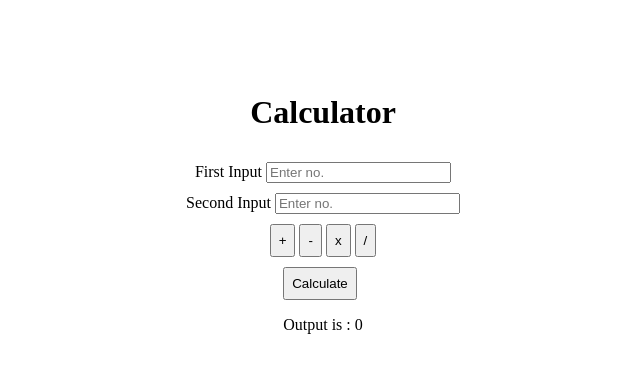
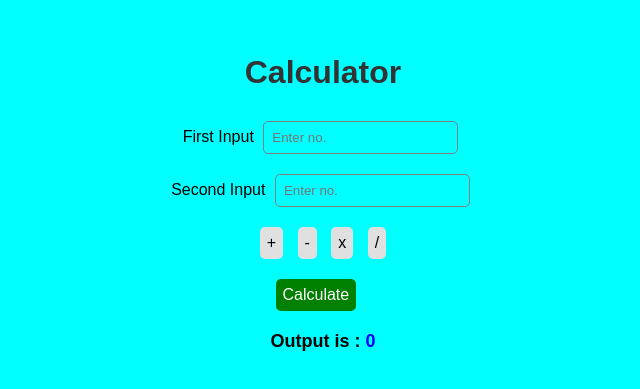
Before and after one commit to SparshAnand01/JavaScript, a plain HTML site: page javaScript lab/calculator/index.html in a window 1280 px wide. Shown: the part 197-586 px from the top of the page, without its empty margins (317-957 px from the left). Drawn offline with Linux system fonts and the light colour scheme.

Commit message:
Add files via upload

```diff
--- /dev/null
+++ b/javaScript lab/TodoList/class4.css
@@ -0,0 +1,73 @@
+* {
+    margin: 0;
+    padding: 0;
+    box-sizing: border-box;
+}
+
+body {
+    font-family: Arial, sans-serif;
+    background-color: bisque;
+    padding: 30px;
+}
+
+#root {
+    width: 400px;
+    margin: auto;
+}
+
+#inputDiv {
+    background-color: white;
+    padding: 20px;
+    border-radius: 8px;
+    margin-bottom: 20px;
+}
+
+#inputDiv div {
+    margin-bottom: 15px;
+}
+
+label {
+    display: block;
+    margin-bottom: 5px;
+    font-weight: bold;
+}
+
+input {
+    width: 100%;
+    padding: 10px;
+    border: 1px solid gray;
+    border-radius: 5px;
+}
+
+button {
+    padding: 8px 15px;
+    border: none;
+    border-radius: 5px;
+    cursor: pointer;
+    background-color: blue;
+    color: white;
+}
+
+button:hover {
+    background-color: darkblue;
+}
+
+#listTodo > div {
+    background-color: white;
+    padding: 15px;
+    margin-bottom: 10px;
+    border-radius: 8px;
+}
+
+#listTodo p {
+    margin-bottom: 10px;
+}
+
+#listTodo p:first-child {
+    font-size: 18px;
+    font-weight: bold;
+}
+
+#listTodo button {
+    background-color: red;
+}
--- a/javaScript lab/calculator/html.css
+++ b/javaScript lab/calculator/html.css
@@ -1,12 +1,57 @@
-*{
+
+* {
     margin: 0;
     padding: 0;
-    box-sizing: 0;
+    box-sizing: border-box;
+    background-color: aqua;
+}
 
+body {
+    font-family: Arial, sans-serif;
+    background-color: #f2f2f2;
 }
-button{
-    padding: 5px;
+
+h1 {
+    margin-bottom: 15px;
+    color: #333;
 }
-h1{
-    color: aquamarine;
+
+input {
+    padding: 8px;
+    margin: 5px;
+    border: 1px solid gray;
+    border-radius: 5px;
 }
+
+button {
+    padding: 8px 15px;
+    margin: 5px;
+    border: none;
+    border-radius: 5px;
+    background-color: #e0e0e0;
+    cursor: pointer;
+    font-size: 16px;
+}
+
+button:hover {
+    background-color: #ccc;
+}
+
+#calculate {
+    background-color: green;
+    color: white;
+}
+
+#calculate:hover {
+    background-color: darkgreen;
+}
+
+p {
+    margin-top: 15px;
+    font-size: 18px;
+    font-weight: bold;
+}
+
+#Output {
+    color: blue;
+}
--- a/javaScript lab/calculator/index.html
+++ b/javaScript lab/calculator/index.html
@@ -5,7 +5,7 @@
     <meta charset="UTF-8">
     <meta name="viewport" content="width=device-width, initial-scale=1.0">
     <title>Document</title>
-    <link rel="stylesheet" href="./style.css">
+    <link rel="stylesheet" href="html.css">
     <script src="./script.js" defer></script>
 </head>
 
```
Also changed, not shown: javaScript lab/TodoList/class4.html (added, +36 -0 lines), javaScript lab/TodoList/class4.js (added, +60 -0 lines).
